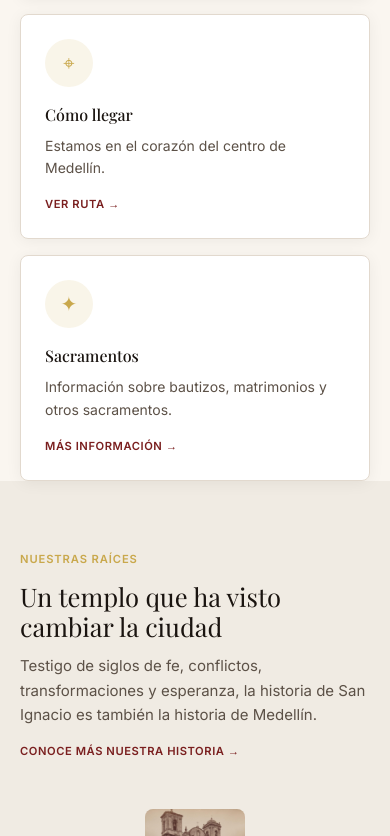
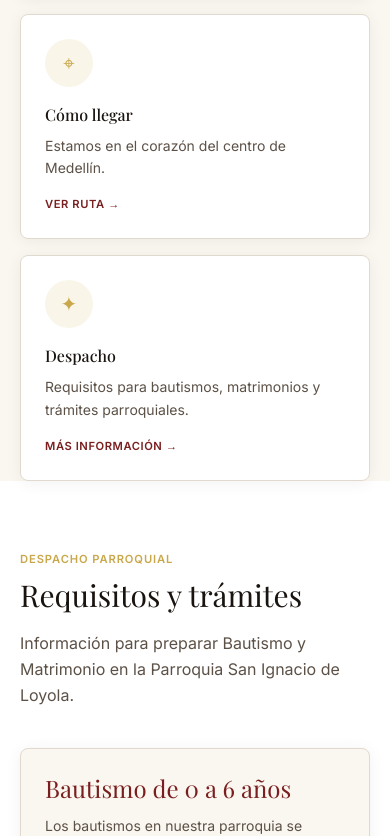
Before and after one commit to Daniel-JFA/sanignacio, an Angular app: page / in a window 390 px wide. Shown: the part 1164-2000 px from the top of the page. Built offline with nearby package versions, Linux system fonts and the light colour scheme.

Commit message:
Add despacho section and visit counter

```diff
--- a/src/app/app.component.ts
+++ b/src/app/app.component.ts
@@ -3,6 +3,7 @@ import { CommonModule } from '@angular/common';
 import { NavigationComponent } from './sections/navigation.component';
 import { HeroComponent } from './sections/hero.component';
 import { ServiceCardsComponent } from './sections/service-cards.component';
+import { DespachoComponent } from './sections/despacho.component';
 import { NuestrasRaicesComponent } from './sections/nuestras-raices.component';
 import { ElPadreCuentaComponent } from './sections/el-padre-cuenta.component';
 import { RecorridoPatrimonialComponent } from './sections/recorrido-patrimonial.component';
@@ -20,6 +21,7 @@ import { FooterComponent } from './sections/footer.component';
     NavigationComponent,
     HeroComponent,
     ServiceCardsComponent,
+    DespachoComponent,
     NuestrasRaicesComponent,
     ElPadreCuentaComponent,
     RecorridoPatrimonialComponent,
@@ -33,6 +35,7 @@ import { FooterComponent } from './sections/footer.component';
     <app-navigation />
     <app-hero />
     <app-service-cards />
+    <app-despacho />
     <app-nuestras-raices />
     <app-el-padre-cuenta />
     <app-recorrido-patrimonial />
--- /dev/null
+++ b/src/app/sections/despacho.component.ts
@@ -0,0 +1,104 @@
+import { CommonModule } from '@angular/common';
+import { Component } from '@angular/core';
+
+type OfficeSection = {
+  title: string;
+  intro?: string;
+  notes: string[];
+  requirements: string[];
+  finalNote: string;
+};
+
+@Component({
+  selector: 'app-despacho',
+  standalone: true,
+  imports: [CommonModule],
+  template: `
+    <section id="despacho" class="bg-white px-5 py-16 lg:px-10 lg:py-24">
+      <div class="mx-auto" style="max-width: 1100px">
+        <div class="max-w-3xl">
+          <span class="font-body text-[0.7rem] font-semibold uppercase tracking-[0.08em] text-gold">Despacho parroquial</span>
+          <h2 class="mt-2 font-display text-3xl leading-tight text-church-text md:text-4xl">Requisitos y trámites</h2>
+          <p class="mt-4 font-body text-base leading-relaxed text-church-text-secondary">
+            Información para preparar Bautismo y Matrimonio en la Parroquia San Ignacio de Loyola.
+          </p>
+        </div>
+
+        <div class="mt-10 grid grid-cols-1 gap-6 lg:grid-cols-2">
+          <article *ngFor="let item of officeSections" class="rounded-lg border border-church-border bg-cream p-6 shadow-card lg:p-8">
+            <h3 class="font-display text-2xl leading-tight text-burgundy">{{ item.title }}</h3>
+            <p *ngIf="item.intro" class="mt-3 font-body text-sm leading-relaxed text-church-text-secondary">{{ item.intro }}</p>
+
+            <div class="mt-6">
+              <h4 class="font-body text-[0.72rem] font-semibold uppercase tracking-[0.08em] text-gold">A tener en cuenta</h4>
+              <ul class="mt-3 space-y-3 font-body text-sm leading-relaxed text-church-text-secondary">
+                <li *ngFor="let note of item.notes" class="flex gap-3">
+                  <span class="mt-2 h-1.5 w-1.5 flex-none rounded-full bg-gold" aria-hidden="true"></span>
+                  <span>{{ note }}</span>
+                </li>
+              </ul>
+            </div>
+
+            <div class="mt-6">
+              <h4 class="font-body text-[0.72rem] font-semibold uppercase tracking-[0.08em] text-gold">Requisitos</h4>
+              <ul class="mt-3 space-y-3 font-body text-sm leading-relaxed text-church-text-secondary">
+                <li *ngFor="let requirement of item.requirements" class="flex gap-3">
+                  <span class="mt-2 h-1.5 w-1.5 flex-none rounded-full bg-burgundy" aria-hidden="true"></span>
+                  <span>{{ requirement }}</span>
+                </li>
+              </ul>
+            </div>
+
+            <p class="mt-6 rounded-md border border-gold/30 bg-white px-4 py-3 font-body text-sm leading-relaxed text-church-text-secondary">
+              <strong class="text-burgundy">Nota:</strong> {{ item.finalNote }}
+            </p>
+          </article>
+        </div>
+      </div>
+    </section>
+  `,
+})
+export class DespachoComponent {
+  officeSections: OfficeSection[] = [
+    {
+      title: 'Bautismo de 0 a 6 años',
+      intro: 'Los bautismos en nuestra parroquia se celebran todos los domingos a las 10:00 a.m.',
+      notes: [
+        'La inscripción se realiza en el despacho parroquial con la documentación completa, de lunes a viernes de 7:30 a.m. a 12:00 m. y de 1:00 p.m. a 5:00 p.m. La realiza solamente el papá o la mamá.',
+        'La catequesis para padres y padrinos se realiza el sábado anterior a la fecha de bautismo, a las 5:00 p.m. en el templo.',
+        'La ofrenda del Bautismo es de $50.000 y se cancela el día de la inscripción en el despacho parroquial. Esta ofrenda incluye el cirio.',
+      ],
+      requirements: [
+        'Registro civil de nacimiento original del menor autenticado. Es el que dice en el borde derecho horizontalmente: "Original para la oficina de registro". Si nació en otro país, el registro civil debe ser apostillado.',
+        'Partida de matrimonio de los padres. Si no están casados por la Iglesia, deben presentar la partida de bautismo de cada uno. Si las partidas son de esta parroquia, solo se verifica en el sistema su existencia.',
+        'Partida de confirmación de cada uno de los padrinos. Deben ser mayores de 16 años y deben ser hombre y mujer.',
+        'Fotocopia de las cédulas de padres y padrinos.',
+      ],
+      finalNote: 'En caso de presentarse algún error en alguna de las partidas, se debe corregir antes de la inscripción para evitar que la partida del bebé quede con algún error.',
+    },
+    {
+      title: 'Sacramento del Matrimonio',
+      notes: [
+        'La documentación se presenta un mes antes del Matrimonio en el despacho parroquial, de lunes a viernes de 7:30 a.m. a 12:00 m. y de 1:00 p.m. a 5:00 p.m., para su revisión previa.',
+        'Se debe solicitar la cita para realizar el expediente matrimonial. A esta cita asisten los novios con dos testigos, y allí se organiza la fecha y hora de la celebración.',
+        'Si el Matrimonio se va a celebrar en otra parroquia, la documentación se debe presentar dos meses antes.',
+        'La ofrenda para realizar el expediente matrimonial y la celebración es de $170.000. Se cancela el día del expediente matrimonial.',
+      ],
+      requirements: [
+        'Partidas de Bautismo y Confirmación de los contrayentes, con expedición no mayor a 3 meses. Si corresponde a otra diócesis, debe autenticarse en la curia respectiva.',
+        'Registro civil de nacimiento original con expedición no mayor a 3 meses. Si es extranjero, debe ser apostillado.',
+        'Certificado del cursillo prematrimonial. Si viene de otra diócesis, debe estar avalado y autenticado por la diócesis respectiva. Información: www.pastoralfamiliarmedellin.co.',
+        'Fotocopia de la cédula de los contrayentes al 150%.',
+        'Una foto reciente tamaño cédula de cada uno si el Matrimonio se realiza en esta parroquia, o dos fotos si solicitan Nihil Obstat para contraer Matrimonio en otra parroquia.',
+        'Certificado de soltería del contrayente que no pertenezca a esta parroquia. Se solicita en la parroquia a la que pertenece.',
+        'Si los contrayentes están previamente casados por lo civil entre ellos, anexar registro civil de Matrimonio.',
+        'Si alguno contrajo matrimonio civil con otra persona, debe presentar la sentencia de divorcio.',
+        'Si alguno celebró previamente Matrimonio Católico declarado nulo por un tribunal eclesiástico, presentar sentencia de nulidad si esta no aparece como nota marginal en la partida de Bautismo.',
+        'Si tienen hijos entre los contrayentes, presentar la partida de Bautismo o, si no están bautizados, registro civil de nacimiento original autenticado.',
+        'Si uno de los futuros contrayentes es viudo, debe anexar la partida eclesiástica de defunción del cónyuge anterior.',
+        'Fotocopia de cédula de los testigos del expediente y del Matrimonio al 150%.',
+      ],
+      finalNote: 'En caso de presentarse algún error en alguna de las partidas, se debe corregir antes de realizar el expediente matrimonial.',
+    },
+  ];
+}
--- a/src/app/sections/footer.component.ts
+++ b/src/app/sections/footer.component.ts
@@ -1,5 +1,5 @@
 import { CommonModule } from '@angular/common';
-import { Component } from '@angular/core';
+import { Component, OnInit } from '@angular/core';
 
 @Component({
   selector: 'app-footer',
@@ -10,12 +10,12 @@ import { Component } from '@angular/core';
       <div class="mx-auto px-5 pb-8 pt-14 lg:px-10" style="max-width: 1200px">
         <div class="grid grid-cols-1 gap-10 sm:grid-cols-2 lg:grid-cols-5">
           <div>
-            <div class="flex items-center gap-3">
-              <div class="flex h-10 w-10 items-center justify-center rounded-full border-2 border-gold font-display text-xs font-bold text-gold">IHS</div>
-              <div>
-                <div class="font-display text-xs uppercase tracking-[0.06em] text-white">Iglesia San Ignacio de Loyola</div>
-                <div class="font-body text-[0.6rem] uppercase tracking-[0.12em] text-gold">Medellín</div>
-              </div>
+            <div class="flex items-center">
+              <img
+                src="/images/logo-san-ignacio.jpeg"
+                alt="Parroquia San Ignacio de Loyola"
+                class="h-14 w-auto max-w-[240px] rounded-md bg-white p-1 object-contain"
+              />
             </div>
             <p class="mt-4 font-body text-sm leading-relaxed text-church-text-muted">
               Fe, Razón, Justicia, Servicio.<br />
@@ -67,7 +67,8 @@ import { Component } from '@angular/core';
         <div class="my-8" style="height: 1px; background: rgba(255,255,255,0.08)"></div>
         <div class="flex flex-col items-center justify-between gap-3 sm:flex-row">
           <p class="font-body text-xs text-church-text-muted">© 2024 Iglesia San Ignacio de Loyola. Todos los derechos reservados.</p>
-          <div class="flex gap-4">
+          <div class="flex flex-wrap items-center justify-center gap-4">
+            <span class="font-body text-xs text-church-text-muted">Visitas internas: {{ visitCount }}</span>
             <a href="#contacto" class="font-body text-xs text-church-text-muted transition-colors hover:text-white">Política de privacidad</a>
             <a href="#contacto" class="font-body text-xs text-church-text-muted transition-colors hover:text-white">Términos de uso</a>
           </div>
@@ -79,13 +80,22 @@ import { Component } from '@angular/core';
     </footer>
   `,
 })
-export class FooterComponent {
+export class FooterComponent implements OnInit {
+  visitCount = 0;
+
   quickLinks = [
     { label: 'Horarios de misa', href: '#agenda' },
     { label: 'Confesiones', href: '#contacto' },
-    { label: 'Sacramentos', href: '#contacto' },
+    { label: 'Despacho', href: '#despacho' },
     { label: 'Recorrido patrimonial', href: '#recorrido' },
     { label: 'Historias', href: '#historias' },
     { label: 'Transparencia', href: '#contacto' },
   ];
+
+  ngOnInit() {
+    const storageKey = 'sanIgnacioVisitCount';
+    const currentCount = Number(localStorage.getItem(storageKey) ?? '0');
+    this.visitCount = Number.isFinite(currentCount) ? currentCount + 1 : 1;
+    localStorage.setItem(storageKey, String(this.visitCount));
+  }
 }
--- a/src/app/sections/navigation.component.ts
+++ b/src/app/sections/navigation.component.ts
@@ -4,10 +4,10 @@ import { Component, HostListener } from '@angular/core';
 const NAV_LINKS = [
   { label: 'Inicio', href: '#inicio' },
   { label: 'La Iglesia', href: '#raices' },
+  { label: 'Despacho', href: '#despacho' },
   { label: 'Celebraciones', href: '#agenda' },
   { label: 'Historias', href: '#historias' },
   { label: 'Recorrido', href: '#recorrido' },
-  { label: 'Agenda', href: '#agenda' },
   { label: 'Contacto', href: '#contacto' },
 ];
 
@@ -22,12 +22,12 @@ const NAV_LINKS = [
       [style.background]="scrolled ? '#7A1F1F' : 'linear-gradient(to bottom, rgba(26,20,16,0.85), rgba(26,20,16,0.4))'"
     >
       <div class="mx-auto flex h-full items-center justify-between px-5 lg:px-10" style="max-width: 1200px">
-        <a href="#inicio" class="flex items-center gap-3">
-          <div class="flex h-10 w-10 items-center justify-center rounded-full border-2 border-gold font-display text-xs font-bold text-gold">IHS</div>
-          <div class="hidden sm:block">
-            <div class="font-display text-xs uppercase leading-tight tracking-[0.06em] text-white">Iglesia San Ignacio de Loyola</div>
-            <div class="font-body text-[0.6rem] uppercase tracking-[0.12em] text-gold">Medellín</div>
-          </div>
+        <a href="#inicio" class="flex items-center" aria-label="Ir al inicio">
+          <img
+            src="/images/logo-san-ignacio.jpeg"
+            alt="Parroquia San Ignacio de Loyola"
+            class="h-11 w-auto max-w-[180px] rounded-md bg-white p-1 object-contain shadow-sm sm:max-w-[240px]"
+          />
         </a>
 
         <nav class="hidden items-center gap-6 lg:flex">
--- a/src/app/sections/service-cards.component.ts
+++ b/src/app/sections/service-cards.component.ts
@@ -27,6 +27,6 @@ export class ServiceCardsComponent {
     { icon: '♱', title: 'Horarios de misa', desc: 'Encuentra aquí los horarios de nuestras celebraciones.', link: 'VER HORARIOS', href: '#agenda' },
     { icon: '✚', title: 'Confesiones', desc: 'Un espacio para el encuentro con la misericordia de Dios.', link: 'VER CONFESIONES', href: '#contacto' },
     { icon: '⌖', title: 'Cómo llegar', desc: 'Estamos en el corazón del centro de Medellín.', link: 'VER RUTA', href: '#contacto' },
-    { icon: '✦', title: 'Sacramentos', desc: 'Información sobre bautizos, matrimonios y otros sacramentos.', link: 'MÁS INFORMACIÓN', href: '#contacto' },
+    { icon: '✦', title: 'Despacho', desc: 'Requisitos para bautismos, matrimonios y trámites parroquiales.', link: 'MÁS INFORMACIÓN', href: '#despacho' },
   ];
 }
```
Also changed, not shown: public/images/logo-san-ignacio.jpeg (added).
